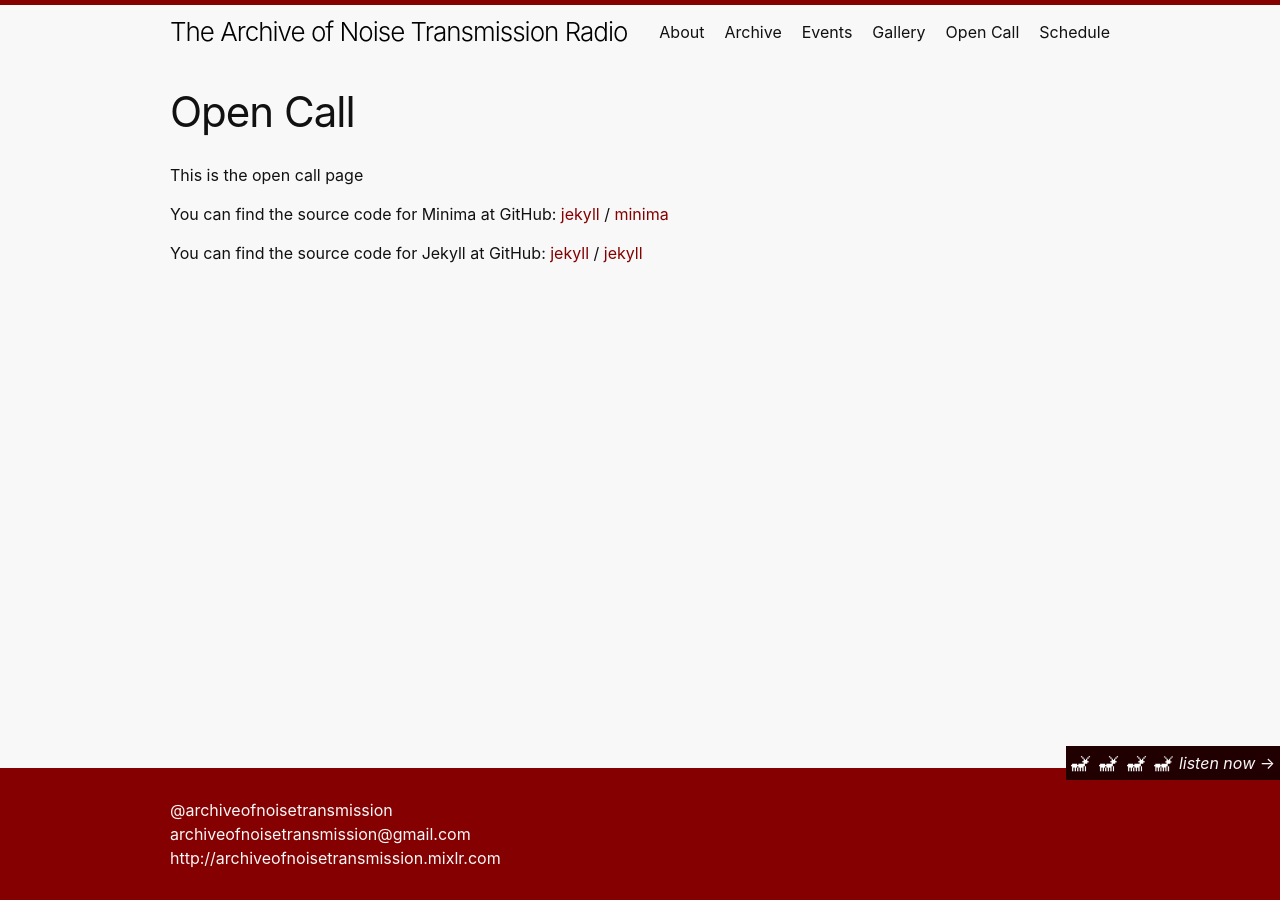
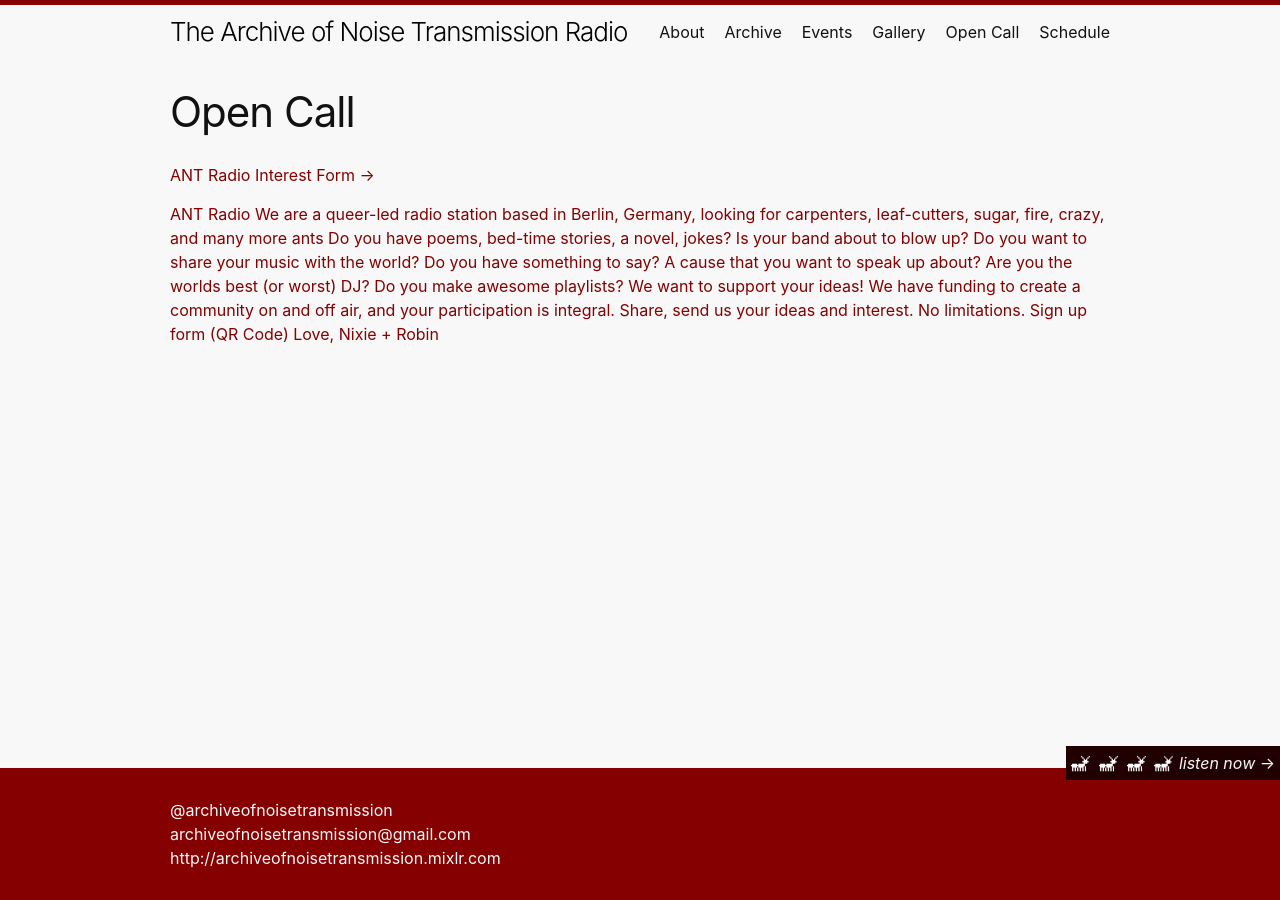
Before and after one commit to EH-Collaborative-Network/A.N.T., a Jekyll site: the page built from opencall.markdown, in a window 1280 px wide. Built offline with Jekyll 4.4.1, drawn with Linux system fonts in a browser that asks for light colours.

Commit message:
Update opencall.markdown

```diff
--- a/opencall.markdown
+++ b/opencall.markdown
@@ -4,15 +4,13 @@ title: Open Call
 permalink: /opencall/
 ---
 
-This is the open call page
+[ANT Radio Interest Form →](https://docs.google.com/forms/d/e/1FAIpQLScOlTHx2mSodMfucFK9Q58XKo7T3VXtjq3yons6Tp5z9uPJkQ/viewform)
 
-You can find the source code for Minima at GitHub:
-[jekyll][jekyll-organization] /
-[minima](https://github.com/jekyll/minima)
-
-You can find the source code for Jekyll at GitHub:
-[jekyll][jekyll-organization] /
-[jekyll](https://github.com/jekyll/jekyll)
-
-
-[jekyll-organization]: https://github.com/jekyll
+[ANT Radio](../../images/2.png)
+[We are a queer-led radio station based in Berlin, Germany, looking for carpenters, leaf-cutters, sugar, fire, crazy, and many more ants](../../images/1.png)
+[Do you have poems, bed-time stories, a novel, jokes?](../../images/3.png)
+[Is your band about to blow up? Do you want to share your music with the world?](../../images/4.png)
+[Do you have something to say? A cause that you want to speak up about?](../../images/5.png)
+[Are you the worlds best (or worst) DJ? Do you make awesome playlists?](../../images/6.png)
+[We want to support your ideas! We have funding to create a community on and off air, and your participation is integral. Share, send us your ideas and interest. No limitations.](../../images/7.png)
+[Sign up form (QR Code) Love, Nixie + Robin](../../images/9.png)
```
